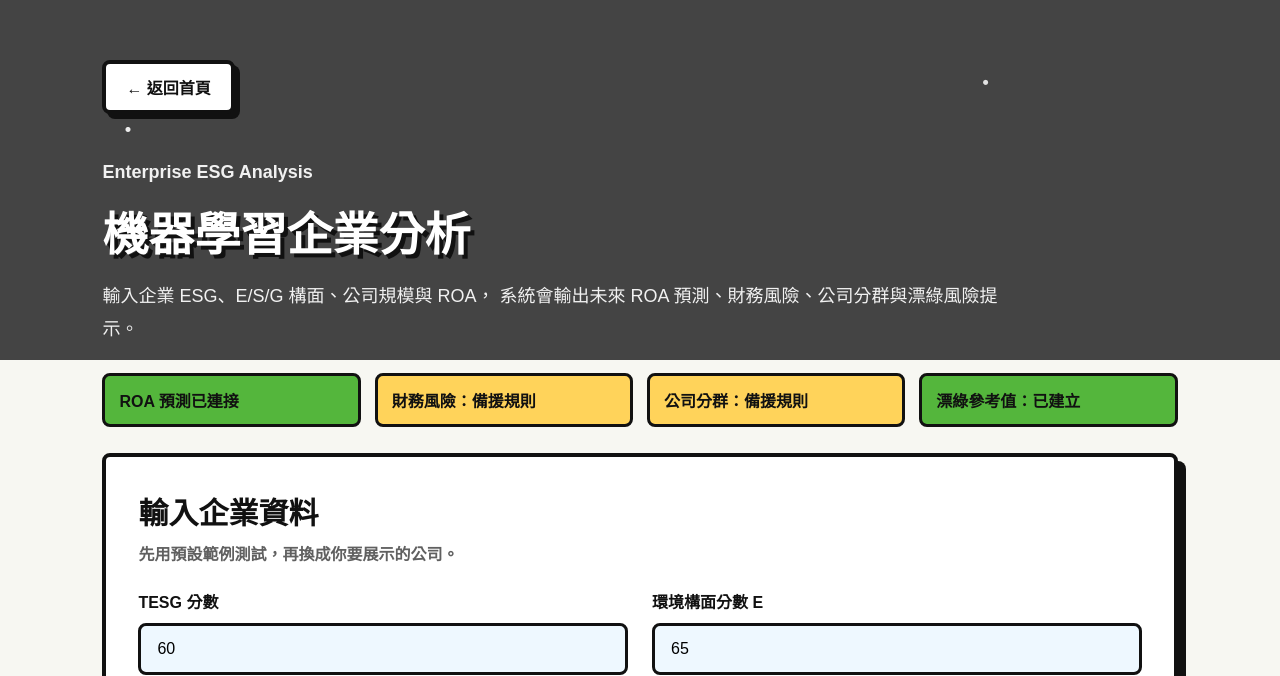
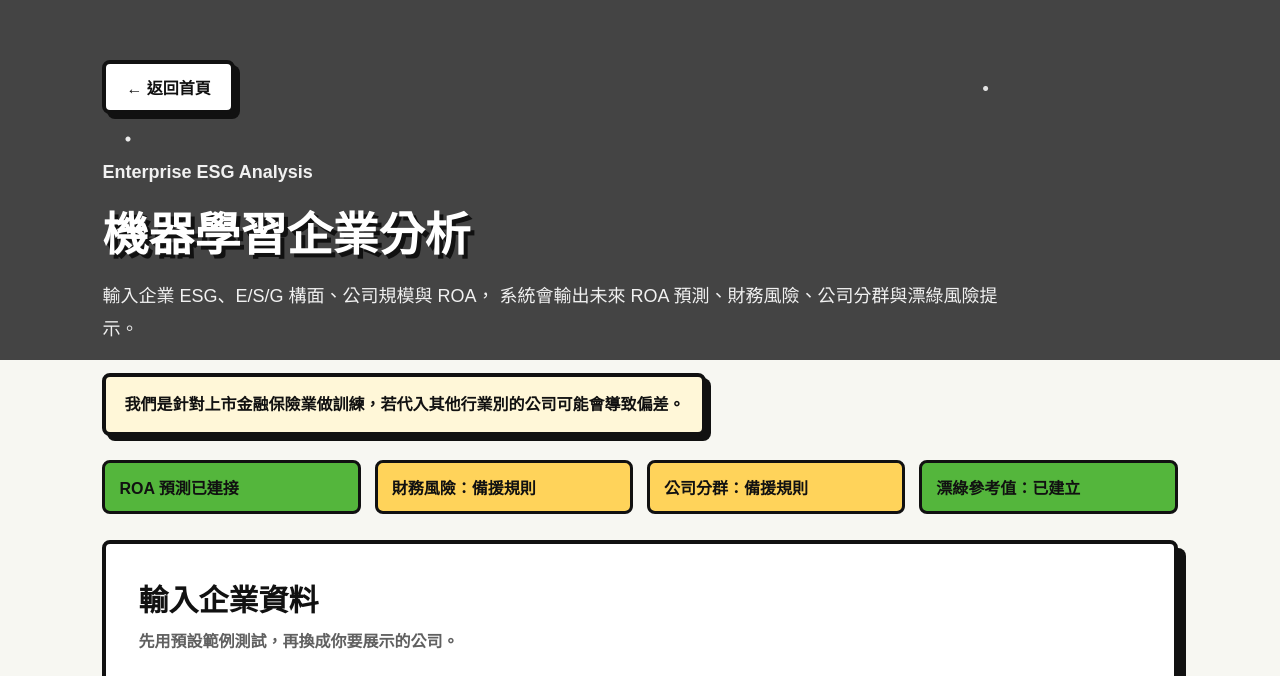
Before and after one commit to KOYUNGCHING/ESG_predict_web, a Flask app: page /ml-prediction in a window 1280 px wide. Shown: the top 676 px of the page. Run offline with Flask 3, Linux system fonts and the light colour scheme.

Commit message:
Add model scope notice

```diff
--- a/static/css/base.css
+++ b/static/css/base.css
@@ -149,6 +149,15 @@ body {
     opacity: 0.85;
 }
 
+.footer .footer-note {
+    max-width: 820px;
+    margin: 0 auto 18px;
+    color: var(--sun);
+    font-weight: 900;
+    line-height: 1.7;
+    opacity: 1;
+}
+
 .footer a {
     color: var(--sun);
     text-decoration: none;
--- a/static/css/ml_prediction.css
+++ b/static/css/ml_prediction.css
@@ -35,6 +35,20 @@
     font-size: 18px;
     line-height: 1.8;
     color: #f1f1f1;
+}
+
+.scope-note {
+    display: inline-block;
+    max-width: 900px;
+    margin-bottom: 24px;
+    padding: 14px 18px;
+    background: #fff7d8;
+    border: var(--line);
+    border-radius: 8px;
+    box-shadow: var(--shadow-soft);
+    color: var(--ink);
+    font-weight: 900;
+    line-height: 1.7;
 }
 
 .model-status-grid {
--- a/templates/index.html
+++ b/templates/index.html
@@ -89,6 +89,9 @@
 
     <!-- Footer -->
     <footer class="footer">
+        <p class="footer-note">
+            我們是針對上市金融保險業做訓練，若代入其他行業別的公司可能會導致偏差。
+        </p>
         <p>參考資料</p>
         <a href="https://esggenplus.twse.com.tw/inquiry/report?lang=zh-TW" target="_blank">
             ESG數位平台
--- a/templates/ml_prediction.html
+++ b/templates/ml_prediction.html
@@ -23,6 +23,10 @@
                 系統會輸出未來 ROA 預測、財務風險、公司分群與漂綠風險提示。
             </p>
         </header>
+
+        <div class="scope-note">
+            我們是針對上市金融保險業做訓練，若代入其他行業別的公司可能會導致偏差。
+        </div>
 
         <div class="model-status-grid">
             <div class="status-pill active">ROA 預測已連接</div>
```
